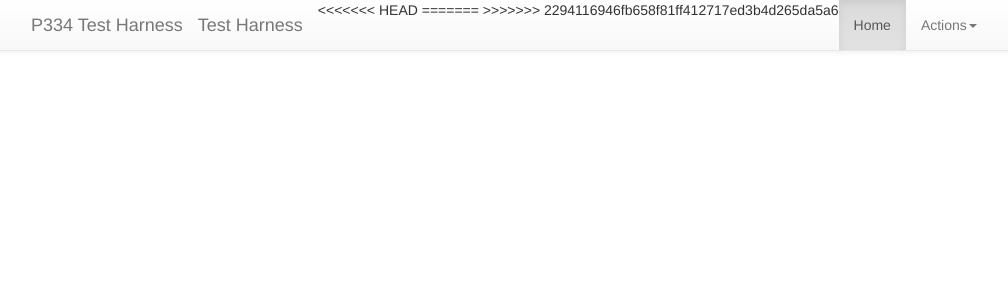
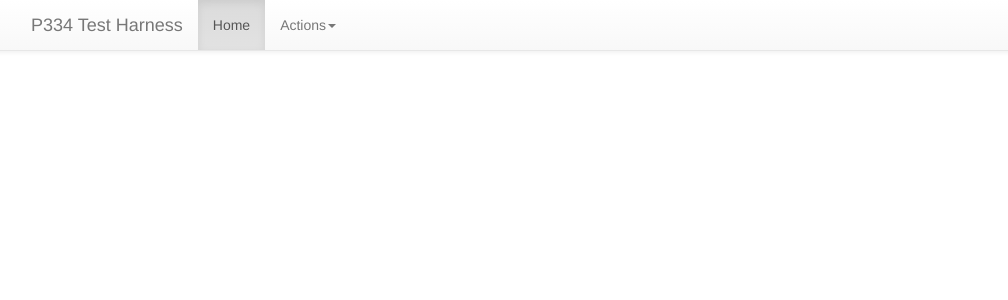
Before and after one commit to LandRegistry/lc-alpha-demo-utilities, a Flask app: page / in a window 1280 px wide. Shown: the top 300 px of the page, without its empty margins (24-1032 px from the left). Run offline with Flask 2, Linux system fonts and the light colour scheme; some libraries are stand-ins or nearby versions.

Commit message:
Utilities

```diff
--- a/application/templates/includes/vertical_nav.html
+++ b/application/templates/includes/vertical_nav.html
@@ -9,11 +9,7 @@
                             <span class="icon-bar"></span>
                             <span class="icon-bar"></span>
                         </button>
-<<<<<<< HEAD
                         <a class="navbar-brand" href="/">P334 Test Harness</a>
-=======
-                        <a class="navbar-brand" href="/">Test Harness</a>
->>>>>>> 2294116946fb658f81ff412717ed3b4d265da5a6
                     </div>
                     <div class="collapse navbar-collapse">
                         <ul class="nav navbar-nav">
```
